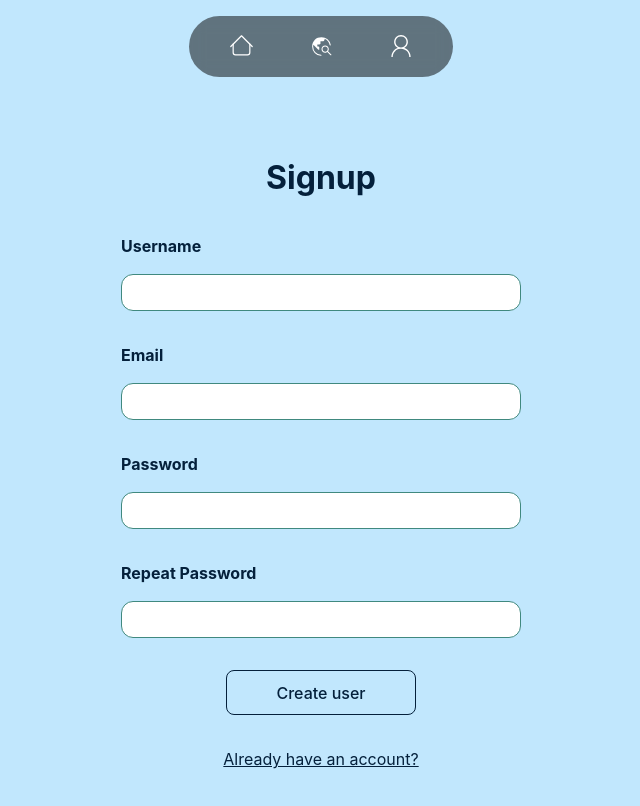
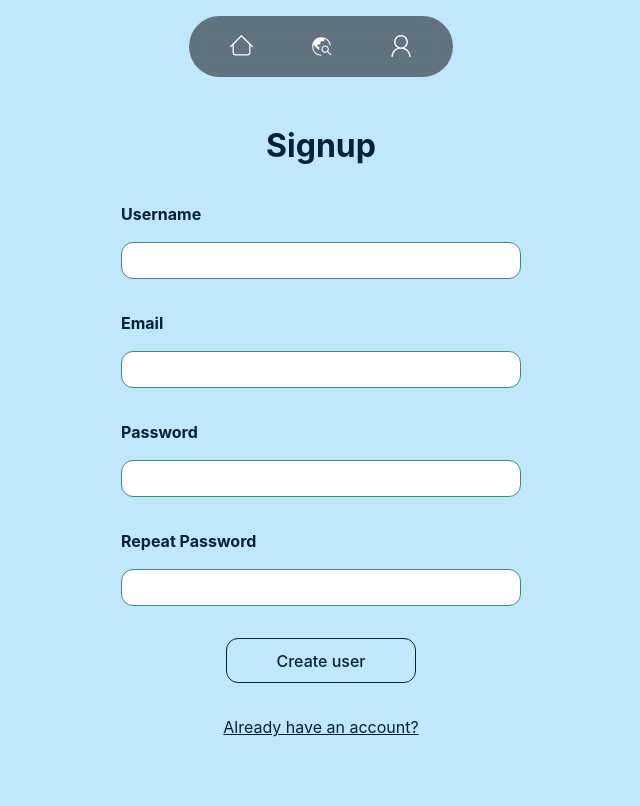
Before and after one commit to bejabeja/tobetraveller, a React (Create React App) app in the folder client/: page /signup in a window 1280 px wide. Shown: the top 806 px of the page, without its empty margins (319-959 px from the left). Built offline with nearby package versions, Linux system fonts and the light colour scheme; no server answers.

Commit message:
prepare code for new design

```diff
--- a/client/public/index.html
+++ b/client/public/index.html
@@ -12,6 +12,7 @@
     />
     <link rel="apple-touch-icon" href="%PUBLIC_URL%/logo/favicon.png" />
     <link rel="manifest" href="%PUBLIC_URL%/manifest.json" />
+    <link rel="stylesheet" href="https://use.fontawesome.com/releases/v5.12.1/css/all.css" crossorigin="anonymous">
 
     <title>ToBe@Traveller</title>
   </head>
--- a/client/src/index.css
+++ b/client/src/index.css
@@ -13,6 +13,7 @@
 
   --brand-color: #c1e7fdff;
   --secondary-color: #40897fff;
+  --hover-color: #053c5c;
   --white-color: #fff;
   --black-color: #000;
   --error-color: rgba(179, 63, 64, 0.6);
@@ -25,7 +26,7 @@
   -webkit-text-size-adjust: 100%;
 }
 
-#root {
+/* #root {
   max-width: 600px;
   margin: 0 auto;
   padding: 2rem;
@@ -39,11 +40,23 @@ body {
   place-items: center;
   min-width: 320px;
   min-height: 100vh;
+} */
+
+#root {
+  width: 100%;
+  /* max-width: 1200px; */
+  margin: auto;
+}
+
+body {
+  margin: 0;
+  display: flex;
+  height: 100%;
 }
 
 button,
 .main--button {
-  border-radius: 8px;
+  border-radius: 12px;
   border: 1px solid transparent;
   padding: 0.6em 1.2em;
   font-size: 1em;
@@ -82,7 +95,7 @@ button:focus-visible,
 }
 
 .card--button {
-  border-radius: 8px;
+  border-radius: 12px;
   border: 1px solid transparent;
   padding: 0.6em 1.2em;
   font-size: 1em;
@@ -95,7 +108,8 @@ button:focus-visible,
   color: var(--white-color);
   background-color: var(--main-color);
   box-shadow: var(--box-shadow);
-
+  max-width: 400px;
+  text-align: center;
 }
 
 .card--button:hover {
--- a/client/src/pages/City.css
+++ b/client/src/pages/City.css
@@ -25,7 +25,7 @@
     border-style: solid;
 }
 
-.image-container {
+.image-container-city {
     position: relative;
     width: 100%;
 }
--- a/client/src/pages/City.jsx
+++ b/client/src/pages/City.jsx
@@ -36,7 +36,7 @@ const City = () => {
     return (
         <main className="city">
             <section>
-                <div className="image-container">
+                <div className="image-container-city">
                     <div className="city-buttons">
                         <Fav id={parseInt(id, 10)} />
                     </div>
```
